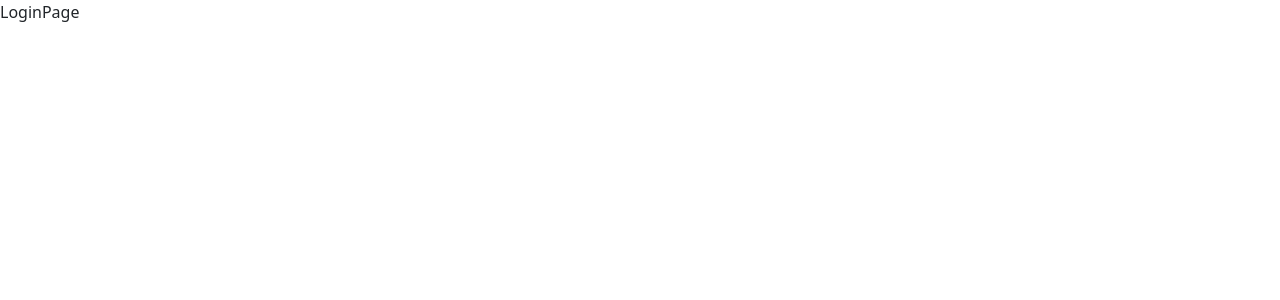
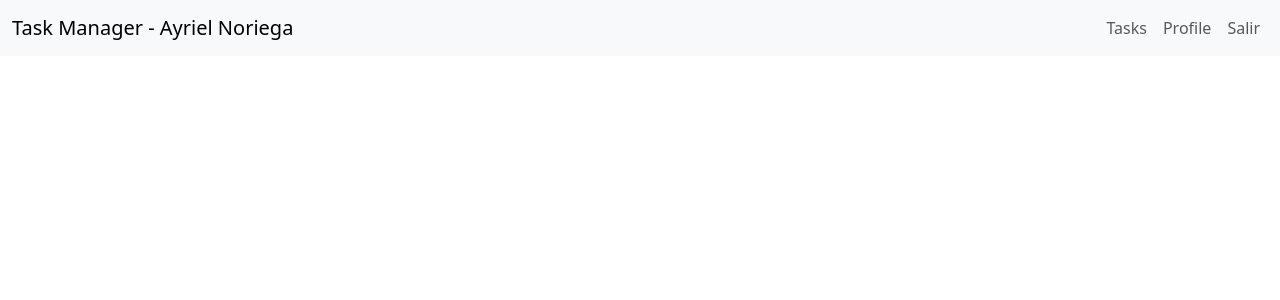
Before and after one commit to anoriega-nuam/task-manager, a React (Vite) app: page / in a window 1280 px wide. Shown: the top 300 px of the page. Built offline with nearby package versions, Linux system fonts and the light colour scheme.

Commit message:
feat: implement LoginPage with registration toggle and add Navbar component to TaskPage

```diff
--- a/index.html
+++ b/index.html
@@ -9,9 +9,15 @@
     <!-- Import the custom CSS file -->
     <link href="https://cdn.jsdelivr.net/npm/bootstrap@5.3.3/dist/css/bootstrap.min.css" rel="stylesheet" integrity="sha384-QWTKZyjpPEjISv5WaRU9OFeRpok6YctnYmDr5pNlyT2bRjXh0JMhjY6hW+ALEwIH" crossorigin="anonymous">
 
+
   </head>
   <body>
     <div id="root"></div>
+
+    <!-- Import the Bootstrap JS files -->
+    <script src="https://cdn.jsdelivr.net/npm/@popperjs/core@2.11.8/dist/umd/popper.min.js" integrity="sha384-I7E8VVD/ismYTF4hNIPjVp/Zjvgyol6VFvRkX/vR+Vc4jQkC+hVqc2pM8ODewa9r" crossorigin="anonymous"></script>
+    <script src="https://cdn.jsdelivr.net/npm/bootstrap@5.3.3/dist/js/bootstrap.min.js" integrity="sha384-0pUGZvbkm6XF6gxjEnlmuGrJXVbNuzT9qBBavbLwCsOGabYfZo0T0to5eqruptLy" crossorigin="anonymous"></script>
+
     <script type="module" src="/src/main.jsx"></script>
   </body>
 </html>
--- a/src/auth/pages/LoginPage.jsx
+++ b/src/auth/pages/LoginPage.jsx
@@ -1,6 +1,52 @@
+import { useState } from 'react';
+import './LoginPage.css';
 
 export const LoginPage = () => {
+  const [isRegistering, setIsRegistering] = useState(false);
+
+  const toggleForm = () => {
+    setIsRegistering(!isRegistering);
+  };
+
   return (
-    <div>LoginPage</div>
-  )
-}
+    <div className="container mt-5">
+      {isRegistering ? (
+        <div className="card p-4">
+          <h2 className="mb-4">Registro</h2>
+          <form>
+            <div className="mb-3">
+              <label className="form-label">Nombre de usuario:</label>
+              <input type="text" className="form-control" name="username" required />
+            </div>
+            <div className="mb-3">
+              <label className="form-label">Email:</label>
+              <input type="email" className="form-control" name="email" required />
+            </div>
+            <div className="mb-3">
+              <label className="form-label">Contraseña:</label>
+              <input type="password" className="form-control" name="password" required />
+            </div>
+            <button type="submit" className="btn btn-primary">Registrarse</button>
+          </form>
+          <button className="btn btn-link mt-3" onClick={toggleForm}>¿Ya tienes una cuenta? Inicia sesión</button>
+        </div>
+      ) : (
+        <div className="card p-4">
+          <h2 className="mb-4">Iniciar Sesión</h2>
+          <form>
+            <div className="mb-3">
+              <label className="form-label">Email:</label>
+              <input type="email" className="form-control" name="email" required />
+            </div>
+            <div className="mb-3">
+              <label className="form-label">Contraseña:</label>
+              <input type="password" className="form-control" name="password" required />
+            </div>
+            <button type="submit" className="btn btn-primary">Iniciar Sesión</button>
+          </form>
+          <button className="btn btn-link mt-3" onClick={toggleForm}>¿No tienes una cuenta? Regístrate</button>
+        </div>
+      )}
+    </div>
+  );
+};
--- a/src/router/AppRouter.jsx
+++ b/src/router/AppRouter.jsx
@@ -4,7 +4,7 @@ import { TaskPage } from "../task";
 
 export const AppRouter = () => {
 
-  const authStatus = 'not-authenticated';
+  const authStatus = 'authenticated';
 
   return (
     <Routes>
--- /dev/null
+++ b/src/task/components/Navbar.jsx
@@ -0,0 +1,27 @@
+import { Link } from 'react-router-dom';
+
+export const Navbar = () => {
+  return (
+    <nav className="navbar navbar-expand-lg navbar-light bg-light">
+      <div className="container-fluid">
+        <Link className="navbar-brand" to="/">Task Manager - Ayriel Noriega</Link>
+        <button className="navbar-toggler" type="button" data-bs-toggle="collapse" data-bs-target="#navbarNav" aria-controls="navbarNav" aria-expanded="false" aria-label="Toggle navigation">
+          <span className="navbar-toggler-icon"></span>
+        </button>
+        <div className="collapse navbar-collapse" id="navbarNav">
+          <ul className="navbar-nav ms-auto">
+            <li className="nav-item">
+              <Link className="nav-link" to="/tasks">Tasks</Link>
+            </li>
+            <li className="nav-item">
+              <Link className="nav-link" to="/profile">Profile</Link>
+            </li>
+            <li className="nav-item">
+              <Link className="nav-link" to="/logout">Salir</Link>
+            </li>
+          </ul>
+        </div>
+      </div>
+    </nav>
+  );
+};
--- a/src/task/index.js
+++ b/src/task/index.js
@@ -1 +1,2 @@
 export * from './pages/TaskPage';
+export * from './components/Navbar';
--- a/src/task/pages/TaskPage.jsx
+++ b/src/task/pages/TaskPage.jsx
@@ -1,6 +1,9 @@
+import { Navbar } from "../components/Navbar"
 
 export const TaskPage = () => {
   return (
-    <div>TaskPage</div>
+    <>
+      <Navbar />
+    </>
   )
 }
```
Also changed, not shown: src/auth/pages/LoginPage.css (added).
